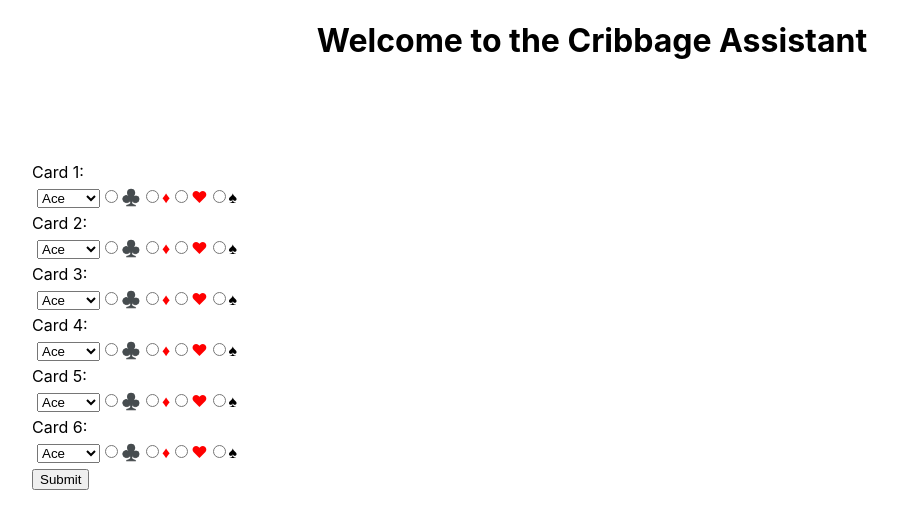
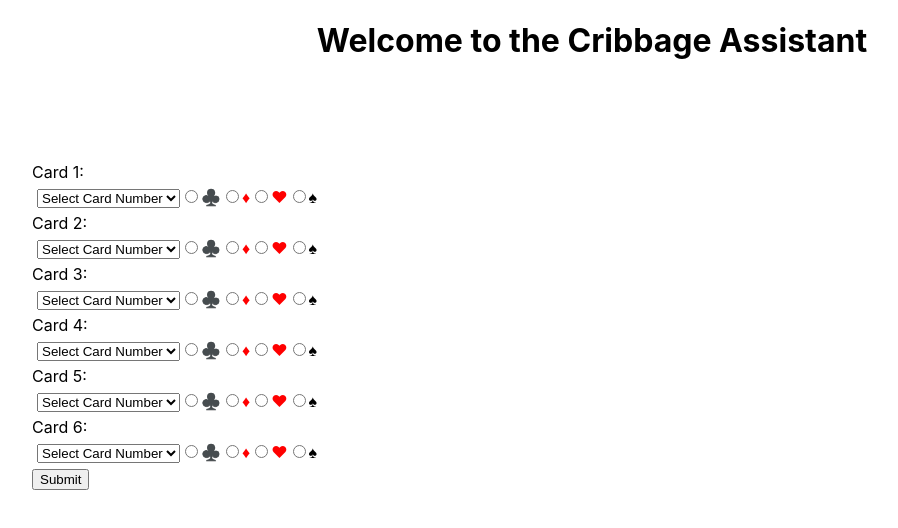
Before and after one commit to ruthedition/cribbage-assistant, a React (Create React App) app: page / in a window 1280 px wide. Shown: the top 528 px of the page, without its empty margins (48-946 px from the left). Built offline with nearby package versions, Linux system fonts and the light colour scheme.

Commit message:
adds state to form and creates card pair list

```diff
--- a/src/App.js
+++ b/src/App.js
@@ -1,6 +1,5 @@
 import './App.css';
 import CardForm from './CardForm';
-import SuitOptions from './SuitOptions';
 
 function App() {
   return (
--- a/src/CardForm.js
+++ b/src/CardForm.js
@@ -1,18 +1,29 @@
+import { useState } from 'react'
 import CardInput from './CardInput'
 
 const CardForm = () => {
 
+  let [cardPairs, setCardPairs] = useState(new Array(6))
+
+  const updatePairs = (cardNumber, cardPair) => {
+    let newCardPairs = cardPairs
+    newCardPairs[cardNumber-1] = cardPair
+    setCardPairs(newCardPairs)
+  }
+
+  const handleSubmit= () => {
+    console.log(cardPairs)
+  }
+
   return(
     <div style={{padding:"5rem"}}>
-      <form onSubmit>
-        <CardInput cardNumber="1"/>
-        <CardInput cardNumber="2"/>
-        <CardInput cardNumber="3"/>
-        <CardInput cardNumber="4"/>
-        <CardInput cardNumber="5"/>
-        <CardInput cardNumber="6"/>
-        <button>Submit</button>
-      </form>
+        < CardInput cardNumber="1" updatePairs={updatePairs} />
+        < CardInput cardNumber="2" updatePairs={updatePairs} />
+        < CardInput cardNumber="3" updatePairs={updatePairs} />
+        < CardInput cardNumber="4" updatePairs={updatePairs} />
+        < CardInput cardNumber="5" updatePairs={updatePairs} />
+        < CardInput cardNumber="6" updatePairs={updatePairs} />
+        <button onClick={handleSubmit}>Submit</button>
     </div>
   )
 }
--- a/src/CardInput.js
+++ b/src/CardInput.js
@@ -1,11 +1,17 @@
 import SuitOptions from './SuitOptions'
 import CardValueSelection from './CardValueSelection'
-import {useState} from 'react'
+import {useEffect, useState} from 'react'
 
-const CardInput = ({cardNumber}) => {
+const CardInput = ({cardNumber, updatePairs}) => {
 
-  let [cardValue, setCardValue] = useState(null)
+  let [cardValue, setCardValue] = useState(0)
   let [cardSuit, setCardSuit] = useState(null)
+
+  useEffect(() => {
+    if(cardValue && cardSuit){
+      updatePairs(cardNumber,`${cardValue + cardSuit}`)
+    }
+  })
 
   return(
     <div>
--- a/src/CardValueSelection.js
+++ b/src/CardValueSelection.js
@@ -2,6 +2,7 @@ const CardValueSelection = ({handleChange, selected}) => {
   return(
     <div>
       <select value={selected} onChange={(e) => handleChange(e.target.value)}>
+        <option value="0" disabled>Select Card Number</option>
         <option value="1">Ace</option>
         <option value="2">2</option>
         <option value="3">3</option>
```
